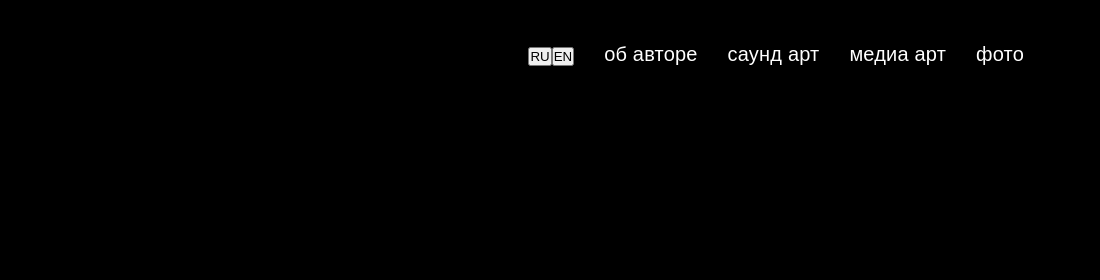
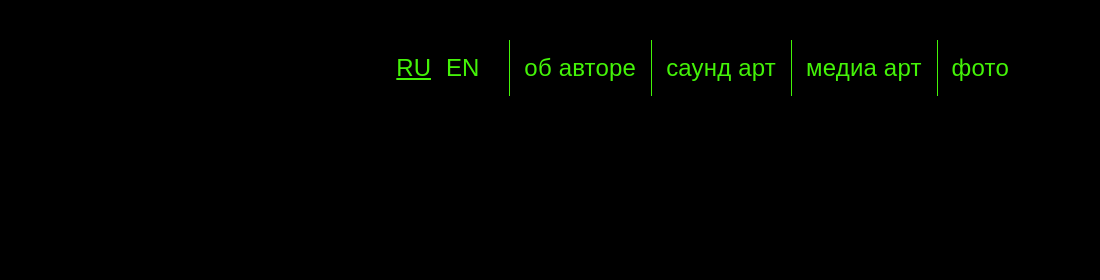
Before and after one commit to aysaY-OvO/Alexander_Pogrebnyak, a Gatsby site: page / in a window 1280 px wide. Shown: the top 280 px of the page, 180-1280 px from the left. Built offline with nearby package versions, Linux system fonts and the light colour scheme; Gatsby itself is replaced by a stand-in of ours.

Commit message:
стилизация навигационного меню

```diff
--- a/src/components/header/header.tsx
+++ b/src/components/header/header.tsx
@@ -1,10 +1,13 @@
 import React from "react";
 import logo from '../../images/svg/logo.svg';
 import { Link } from "gatsby";
+import LangButton from "../langButton/langButton";
 import {
   StyledHeader,
   Navigation,
-  UserNav
+  UserNav,
+  UserNavItem,
+  LangSwitchers
 } from './styled';
 
 interface HeaderProps {
@@ -24,33 +27,33 @@ const Header: React.FC<HeaderProps> = ({ indexPage }) => {
         }
       </div>
       <Navigation>
-        <div className="lang-switch">
-          <button>RU</button>
-          <button>EN</button>
-        </div>
+        <LangSwitchers>
+          <LangButton active={true} lang='RU' />
+          <LangButton lang="EN"/>
+        </LangSwitchers>
 
         <nav>
           <UserNav>
-            <li>
+            <UserNavItem>
               <Link to='/about'>
                 об авторе
               </Link>
-            </li>
-            <li>
+            </UserNavItem>
+            <UserNavItem>
               <Link to='/sound'>
                 саунд арт
               </Link>
-            </li>
-            <li>
+            </UserNavItem>
+            <UserNavItem>
               <Link to='/media'>
                 медиа арт
               </Link>
-            </li>
-            <li>
+            </UserNavItem>
+            <UserNavItem>
               <Link to='/photo'>
                 фото
               </Link>
-            </li>
+            </UserNavItem>
           </UserNav>
         </nav>
       </Navigation>
--- a/src/components/header/styled.ts
+++ b/src/components/header/styled.ts
@@ -12,10 +12,39 @@ export const Navigation = styled('div')`
   column-gap: 30px;
 `;
 
+export const UserNavItem = styled('li')(({theme}) => ({
+  fontSize: 24,
+  color: theme.palette.customColors?.green,
+  boxShadow: `inset 1px 0 0 0 ${theme.palette.customColors?.green}`,
+  padding: '10px 15px',
+
+  a: {
+    textDecoration: 'none',
+    backgroundImage: `linear-gradient(${theme.palette.customColors?.green}, ${theme.palette.customColors?.green})`,
+    backgroundPosition: '0% 100%',
+    backgroundRepeat: 'no-repeat',
+    backgroundSize: '0% 2px',
+    transition: 'background-size .3s',
+  }
+}));
+
 export const UserNav = styled('ul')`
   margin: 0;
   padding: 0;
   list-style-type: none;
   display: flex;
-  column-gap: 30px;
+  flex-wrap: wrap;
+  height: 100%;
+  align-items: center;
+
+  a:hover {
+    background-size: 100% 2px;
+  }
 `;
+
+export const LangSwitchers = styled('div')`
+  display: flex;
+  justify-content: space-between;
+  align-items: center;
+  column-gap: 15px;
+`;
--- /dev/null
+++ b/src/components/langButton/langButton.tsx
@@ -0,0 +1,18 @@
+import React from "react";
+
+import { StyledButton } from "./styled";
+
+interface LangButtonProps {
+  active?: boolean,
+  lang: string
+}
+
+const LangButton: React.FC<LangButtonProps> = ({active, lang}) => {
+  return (
+    <StyledButton active={active}>
+      {lang}
+    </StyledButton>
+  )
+};
+
+export default LangButton;
--- /dev/null
+++ b/src/components/langButton/styled.ts
@@ -0,0 +1,10 @@
+import { styled } from "@mui/material";
+
+export const StyledButton = styled('button')<{active?: boolean}>(({theme, active}) => ({
+  fontSize: 24,
+  border: 'none',
+  backgroundColor: 'transparent',
+  color: theme.palette.customColors?.green,
+  cursor: 'pointer',
+  textDecoration: active ? 'underline' : 'none'
+}));
--- a/src/pages/index.tsx
+++ b/src/pages/index.tsx
@@ -1,29 +1,54 @@
-import React from "react";
+import * as React from "react"
+import { HeadFC } from "gatsby";
+import { Layout } from "../styled/layout/layout";
+import { graphql, useStaticQuery } from "gatsby";
+import Header from "../components/header/header";
+import Image from "../styled/utils/image";
+import { StyledContainer } from "../styled/utils/container";
 import { styled } from "@mui/material";
-import MainPage from "./main";
-import { HeadFC } from "gatsby";
-import { theme } from '../theme/index';
-import { globalStyles } from "../theme/globalStyles";
-import { CssBaseline, ThemeProvider } from "@mui/material";
 
-const Wrapper = styled('div')`
-  display: flex;
-  flex-direction: column;
-  align-items: center;
-`;
+const MainPage: React.FC = () => {
+  const ImageWrapper = styled('div')`
+    display: flex;
+    align-items: center;
+    justify-content: center;
+    pointer-events: none;
+    user-select: none;
 
-const IndexPage: React.FC = () => {
+    img {
+      pointer-events: none;
+      max-height: 600px;
+      max-width: 600px;
+    }
+  `;
+
+
+  const gif = useStaticQuery(graphql`
+      query {
+        allDataJson {
+          nodes {
+            gif
+          }
+        }
+      }
+    `)
+
+    if (!gif.allDataJson) {
+      return <p>Image not found</p>
+    }
+
   return (
-    <ThemeProvider theme={theme}>
-      <Wrapper>
-        <CssBaseline />
-        {globalStyles}
-        <MainPage />
-      </Wrapper>
-    </ThemeProvider>
+    <Layout>
+      <StyledContainer>
+        <Header indexPage={true} />
+        <ImageWrapper>
+          <Image src={gif.allDataJson.nodes[0].gif} width={1024} height={1024} alt=""/>
+        </ImageWrapper>
+      </StyledContainer>
+    </Layout>
   )
 }
 
-export default IndexPage;
+export default MainPage;
 
 export const Head: HeadFC = () => <title>Alexandeer Pogrebnyak</title>
--- a/src/pages/main.tsx
+++ /dev/null
@@ -1,48 +0,0 @@
-import * as React from "react"
-import { graphql, useStaticQuery } from "gatsby";
-import Header from "../components/header/header";
-import Image from "../styled/ui/image";
-import { StyledContainer } from "../styled/layout/container";
-import { styled } from "@mui/material";
-
-const MainPage: React.FC = () => {
-  const ImageWrapper = styled('div')`
-    display: flex;
-    align-items: center;
-    justify-content: center;
-    pointer-events: none;
-    user-select: none;
-
-    img {
-      pointer-events: none;
-      max-height: 600px;
-      max-width: 600px;
-    }
-  `;
-
-
-  const gif = useStaticQuery(graphql`
-      query {
-        allDataJson {
-          nodes {
-            gif
-          }
-        }
-      }
-    `)
-
-    if (!gif.allDataJson) {
-      return <p>Image not found</p>
-    }
-
-  return (
-    <StyledContainer>
-      <Header indexPage={true} />
-      <ImageWrapper>
-        <Image src={gif.allDataJson.nodes[0].gif} width={1024} height={1024} alt=""/>
-      </ImageWrapper>
-    </StyledContainer>
-  )
-}
-
-export default MainPage;
--- /dev/null
+++ b/src/styled/layout/layout.tsx
@@ -0,0 +1,22 @@
+import React, { ReactElement } from "react";
+import { theme } from "../../theme";
+import { globalStyles } from "../../theme/globalStyles";
+import { CssBaseline, ThemeProvider } from "@mui/material";
+
+import { Wrapper } from "./styled";
+
+interface LayoutProps {
+  children: React.ReactNode;
+}
+
+export const Layout: React.FC<LayoutProps> = ({ children }) => {
+  return (
+    <ThemeProvider theme={theme}>
+      <Wrapper>
+        <CssBaseline />
+        {globalStyles}
+        {children}
+      </Wrapper>
+    </ThemeProvider>
+  )
+};
--- /dev/null
+++ b/src/styled/layout/styled.ts
@@ -0,0 +1,7 @@
+import { styled } from "@mui/material";
+
+export const Wrapper = styled('div')`
+  display: flex;
+  flex-direction: column;
+  align-items: center;
+`;
```
Also changed, not shown: src/styled/utils/container.ts (renamed from src/styled/layout/container.ts), src/styled/utils/image.ts (renamed from src/styled/ui/image.ts).
